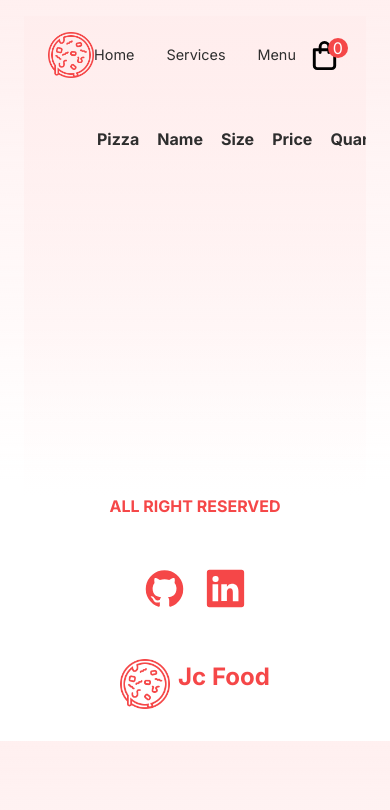
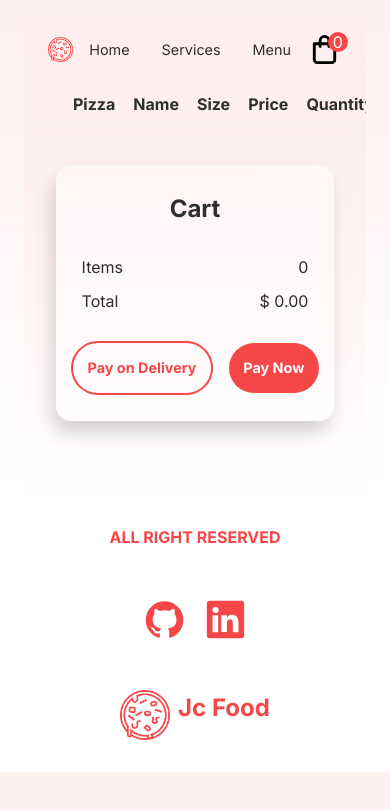
Before and after one commit to jlcarvajal27/pizza-delivery, a Next.js app: page /cart in a window 390 px wide. Shown: the top 810 px of the page. Built offline with nearby package versions, Linux system fonts and the light colour scheme.

Commit message:
ajuste responsive

```diff
--- a/src/app/cart/Cart.module.css
+++ b/src/app/cart/Cart.module.css
@@ -78,3 +78,13 @@
   color: var(--themeRed);
   border: 2px solid var(--themeRed);
 }
+
+/* responsive */
+
+@media (max-width: 768px) {
+  .container {
+    display: flex;
+    flex-direction: column;
+    padding: 0.5rem;
+  }
+}
--- a/src/app/components/header/Header.module.css
+++ b/src/app/components/header/Header.module.css
@@ -63,4 +63,9 @@
   .menu {
     font-size: 0.9rem;
   }
+  .header {
+    display: flex;
+    justify-content: space-between;
+    gap: 1rem;
+  }
 }
--- a/src/app/components/modal/Modal.module.css
+++ b/src/app/components/modal/Modal.module.css
@@ -28,3 +28,19 @@
   font-size: 1.5rem;
   cursor: pointer;
 }
+
+/* responsive Modal */
+@media (max-width: 768px) {
+  .modalContent {
+    width: 80%;
+
+    padding: 1.5rem;
+    max-width: 95%;
+  }
+
+  .closeButton {
+    top: 10px;
+    right: 1rem;
+    font-size: 1.25rem;
+  }
+}
--- a/src/app/components/pizzaModal/pizza.module.css
+++ b/src/app/components/pizzaModal/pizza.module.css
@@ -36,8 +36,8 @@
   display: flex;
   gap: 1rem;
   font-weight: normal;
+  font-size: 0.8rem;
   color: var(--themeRed);
-  font-size: 0.8rem;
 }
 
 .sizeVariants div {
@@ -79,3 +79,33 @@
   color: white;
   cursor: pointer;
 }
+
+/* responsive */
+@media (max-width: 768px) {
+  .container {
+    flex-direction: column;
+    align-items: center;
+  }
+
+  .image {
+    width: 270px;
+    height: 220px;
+    padding-top: 0.5rem;
+  }
+
+  .right {
+    gap: 0.6rem;
+    display: flex;
+    flex-direction: column;
+  }
+  .size {
+    display: flex;
+    gap: 0.5rem;
+  }
+  .sizeVariants {
+    display: flex;
+    gap: 0.4rem;
+    font-weight: bold;
+    font-size: 0.5rem;
+  }
+}
```
